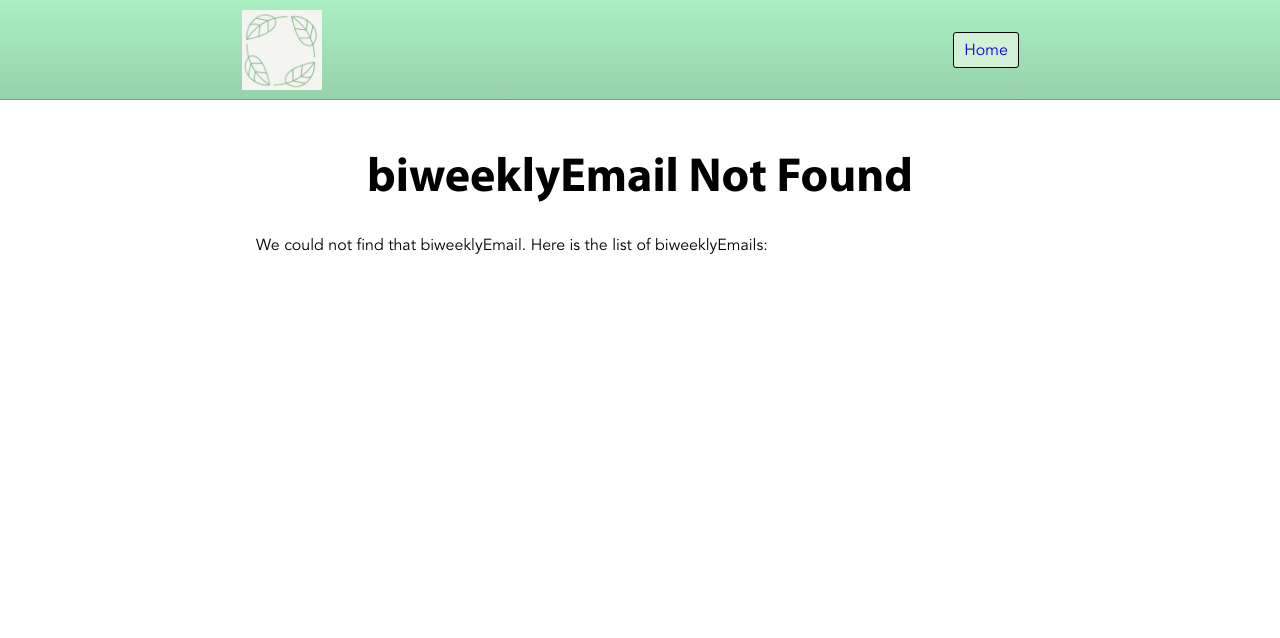
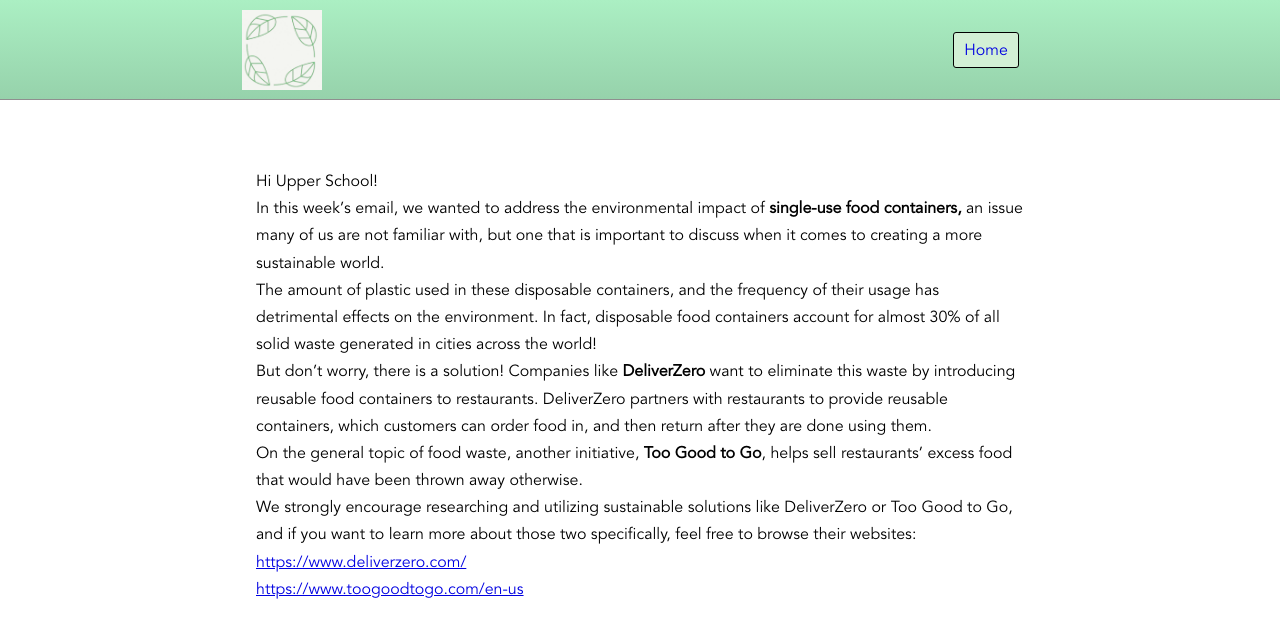
Before and after one commit to JoelGrayson/sustainability-club, a Next.js app: page /newsletter/takeout-food-containers in a window 1280 px wide. Before the commit this address had no page. Shown: the top 638 px of the page. Built offline with nearby package versions, Linux system fonts and the light colour scheme.

Commit message:
takeout food containers

```diff
--- a/pages/newsletter/list.tsx
+++ b/pages/newsletter/list.tsx
@@ -5,7 +5,7 @@ export const list: Newsletter[]=
     { title: 'Sustainability Affecting Riverdalians', date: new Date('Sep 29, 2023') },
     { title: 'Meeting with Think Zero', date: new Date('Sep 29, 2023') },
     { title: 'Shopping Sustainably', date: new Date('Sep 29, 2023') },
-
+    { title: 'Takeout Food Containers', date: new Date('Sep 29, 2023') },
 
 ] as RawNewsletter[])
     .map(el=>{
--- /dev/null
+++ b/pages/newsletter/takeout-food-containers.mdx
@@ -0,0 +1,20 @@
+import BiweeklyEmailContainer from '@/components/BiweeklyEmailContainer';
+export default function Email({children}) {
+	return <BiweeklyEmailContainer>{children}</BiweeklyEmailContainer>;
+}
+
+Hi Upper School!
+
+In this week’s email, we wanted to address the environmental impact of **single-use food containers,** an issue many of us are not familiar with, but one that is important to discuss when it comes to creating a more sustainable world.
+
+The amount of plastic used in these disposable containers, and the frequency of their usage has detrimental effects on the environment. In fact, disposable food containers account for almost 30% of all solid waste generated in cities across the world!
+
+But don’t worry, there is a solution! Companies like **DeliverZero** want to eliminate this waste by introducing reusable food containers to restaurants. DeliverZero partners with restaurants to provide reusable containers, which customers can order food in, and then return after they are done using them.
+
+On the general topic of food waste, another initiative, **Too Good to Go**, helps sell restaurants’ excess food that would have been thrown away otherwise.
+
+We strongly encourage researching and utilizing sustainable solutions like DeliverZero or Too Good to Go, and if you want to learn more about those two specifically, feel free to browse their websites:
+
+[https://www.deliverzero.com/](https://www.deliverzero.com/)
+
+[https://www.toogoodtogo.com/en-us](https://www.toogoodtogo.com/en-us)
```
